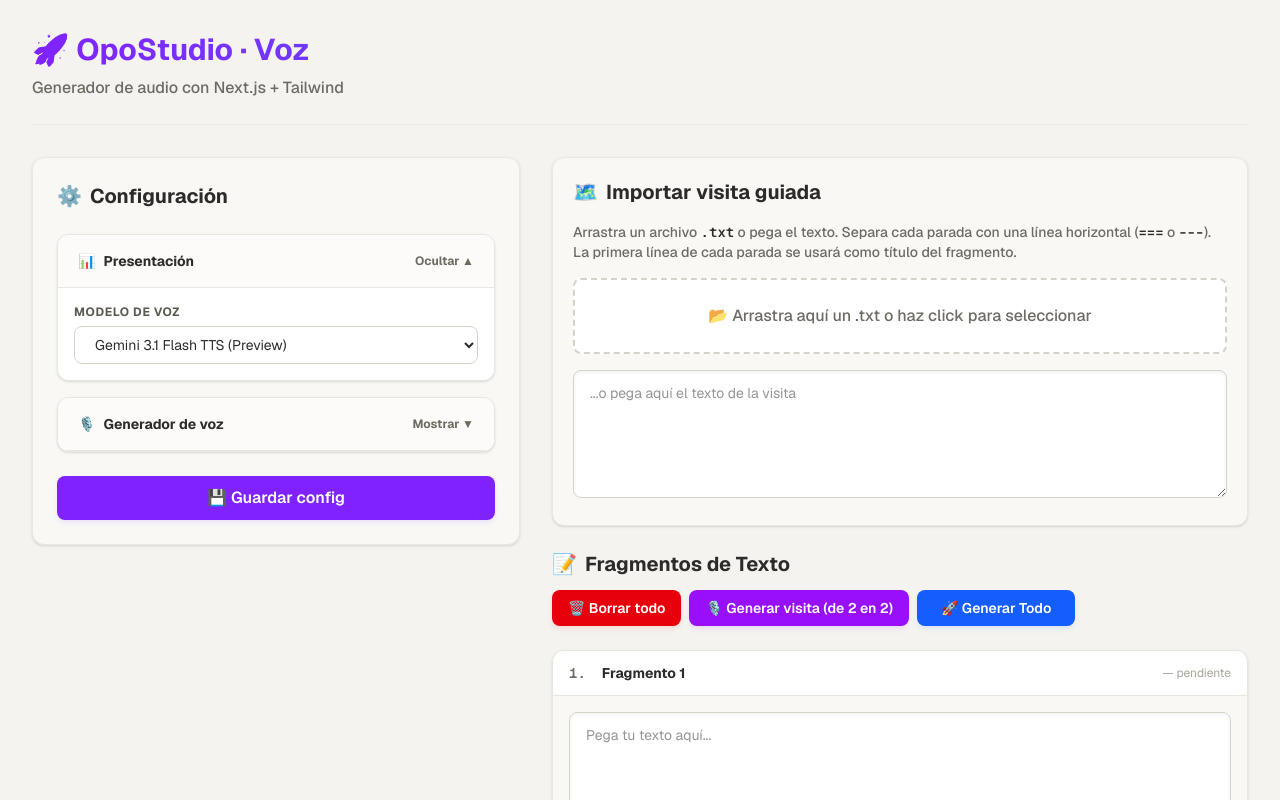
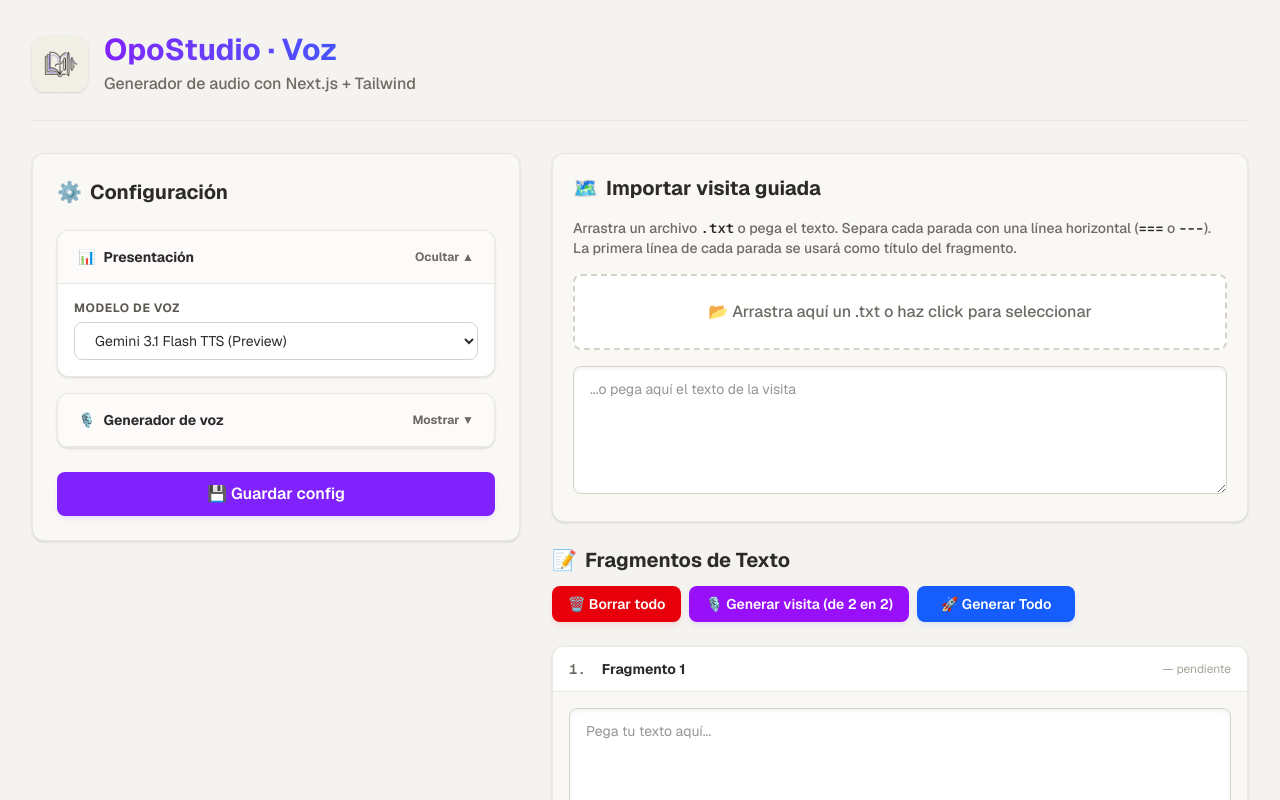
Before and after one commit to omniapps-eu/OpoStudio, a Next.js app: page /tts in a window 1280 px wide. Shown: the top 800 px of the page. Built offline with nearby package versions, Linux system fonts and the light colour scheme.

Commit message:
design: integrate brand logo in page headers and configure as tab favicon

```diff
--- a/src/app/TtsApp.tsx
+++ b/src/app/TtsApp.tsx
@@ -362,11 +362,14 @@
     <main className="min-h-screen bg-[#f4f3ef] text-[#2d2b2a] p-8 font-sans">
       <div className="max-w-[96%] xl:max-w-[1600px] mx-auto space-y-8">
 
-        <header className="border-b border-[#e8e7e0] pb-6">
-          <h1 className="text-3xl font-bold bg-gradient-to-r from-violet-600 to-blue-600 bg-clip-text text-transparent">
-            🚀 OpoStudio · Voz
-          </h1>
-          <p className="text-[#6e6b64] font-medium mt-2">Generador de audio con Next.js + Tailwind</p>
+        <header className="border-b border-[#e8e7e0] pb-6 flex items-center gap-4">
+          <img src="/logo.png" alt="OpoStudio Logo" className="w-14 h-14 object-contain rounded-xl shadow-sm border border-[#e8e7e0]/50" />
+          <div>
+            <h1 className="text-3xl font-bold bg-gradient-to-r from-violet-600 to-blue-600 bg-clip-text text-transparent">
+              OpoStudio · Voz
+            </h1>
+            <p className="text-[#6e6b64] font-medium mt-1">Generador de audio con Next.js + Tailwind</p>
+          </div>
         </header>
 
         <div className="grid grid-cols-1 lg:grid-cols-12 gap-8">
--- a/src/app/tema-a-clase/TemaAClaseApp.tsx
+++ b/src/app/tema-a-clase/TemaAClaseApp.tsx
@@ -568,13 +568,16 @@
   return (
     <main className="min-h-screen bg-[#f4f3ef] text-[#2d2b2a] p-8 font-sans">
       <div className="max-w-[96%] xl:max-w-[1600px] mx-auto space-y-8">
-        <header className="border-b border-[#e8e7e0] pb-6">
-          <h1 className="text-3xl font-bold bg-gradient-to-r from-violet-600 to-blue-600 bg-clip-text text-transparent">
-            📚 OpoStudio
-          </h1>
-          <p className="text-[#6e6b64] font-medium mt-2">
-            Generador de Material Didáctico con Audio a partir de PDF
-          </p>
+        <header className="border-b border-[#e8e7e0] pb-6 flex items-center gap-4">
+          <img src="/logo.png" alt="OpoStudio Logo" className="w-14 h-14 object-contain rounded-xl shadow-sm border border-[#e8e7e0]/50" />
+          <div>
+            <h1 className="text-3xl font-bold bg-gradient-to-r from-violet-600 to-blue-600 bg-clip-text text-transparent">
+              OpoStudio
+            </h1>
+            <p className="text-[#6e6b64] font-medium mt-1">
+              Generador de Material Didáctico con Audio a partir de PDF
+            </p>
+          </div>
         </header>
 
         <div className="grid grid-cols-1 lg:grid-cols-12 gap-8">
```
Also changed, not shown: public/logo.png (added), src/app/icon.png (added).
